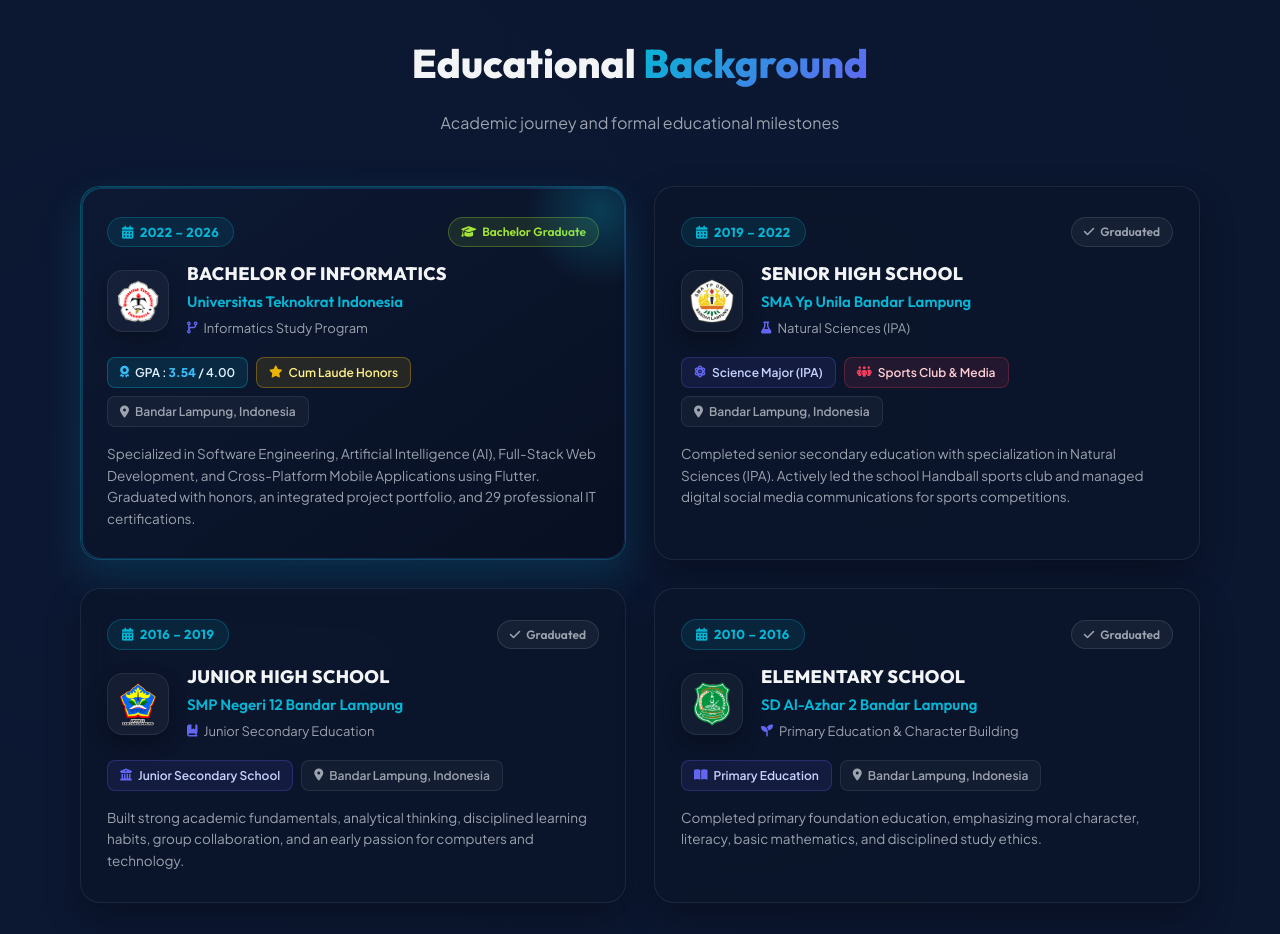
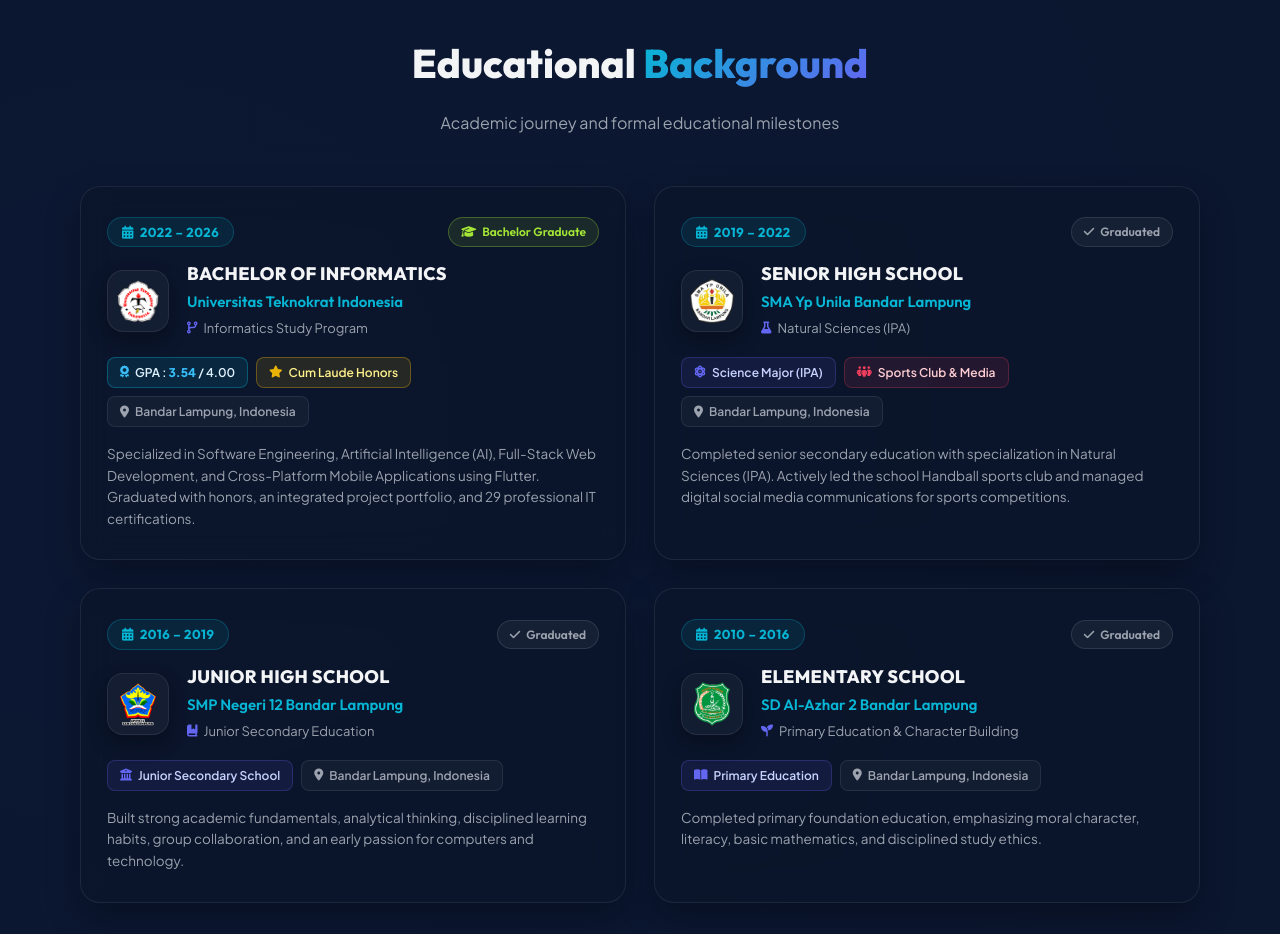
Before and after one commit to zakqy/portofolio, a plain HTML site: page index.html in a window 1280 px wide. Shown: the part 2140-3074 px from the top of the page. Drawn offline with nearby package versions, Linux system fonts and the light colour scheme.

Commit message:
Remove persistent highlight glow from Universitas Teknokrat card so it only glows on hover

```diff
--- a/index.html
+++ b/index.html
@@ -260,8 +260,7 @@
 
         <div class="education-grid">
             <!-- 1. SARJANA INFORMATIKA (2022 - 2026) -->
-            <div class="edu-card highlighted" data-aos="fade-up" data-aos-delay="150">
-                <div class="edu-card-glow"></div>
+            <div class="edu-card" data-aos="fade-up" data-aos-delay="150">
                 <div class="edu-badge-row">
                     <span class="edu-period"><i class="fa-solid fa-calendar-days"></i> 2022 – 2026</span>
                     <span class="edu-status-tag current"><i class="fa-solid fa-graduation-cap"></i> Bachelor Graduate</span>
--- a/style/style.css
+++ b/style/style.css
@@ -862,32 +862,6 @@
 
 .edu-card:hover::before {
     opacity: 1;
-}
-
-/* Featured / Highlighted Card (Higher Degree: Sarjana Informatika) */
-.edu-card.highlighted {
-    border-color: rgba(6, 182, 212, 0.35);
-    background: linear-gradient(145deg, rgba(14, 25, 52, 0.85), rgba(8, 16, 32, 0.85));
-    box-shadow: 0 18px 40px rgba(6, 182, 212, 0.15);
-}
-
-.edu-card.highlighted::before {
-    opacity: 0.6;
-}
-
-.edu-card.highlighted:hover::before {
-    opacity: 1;
-}
-
-.edu-card-glow {
-    position: absolute;
-    top: -50px;
-    right: -50px;
-    width: 150px;
-    height: 150px;
-    border-radius: 50%;
-    background: radial-gradient(circle, rgba(6, 182, 212, 0.25) 0%, transparent 70%);
-    pointer-events: none;
 }
 
 .edu-badge-row {
```
